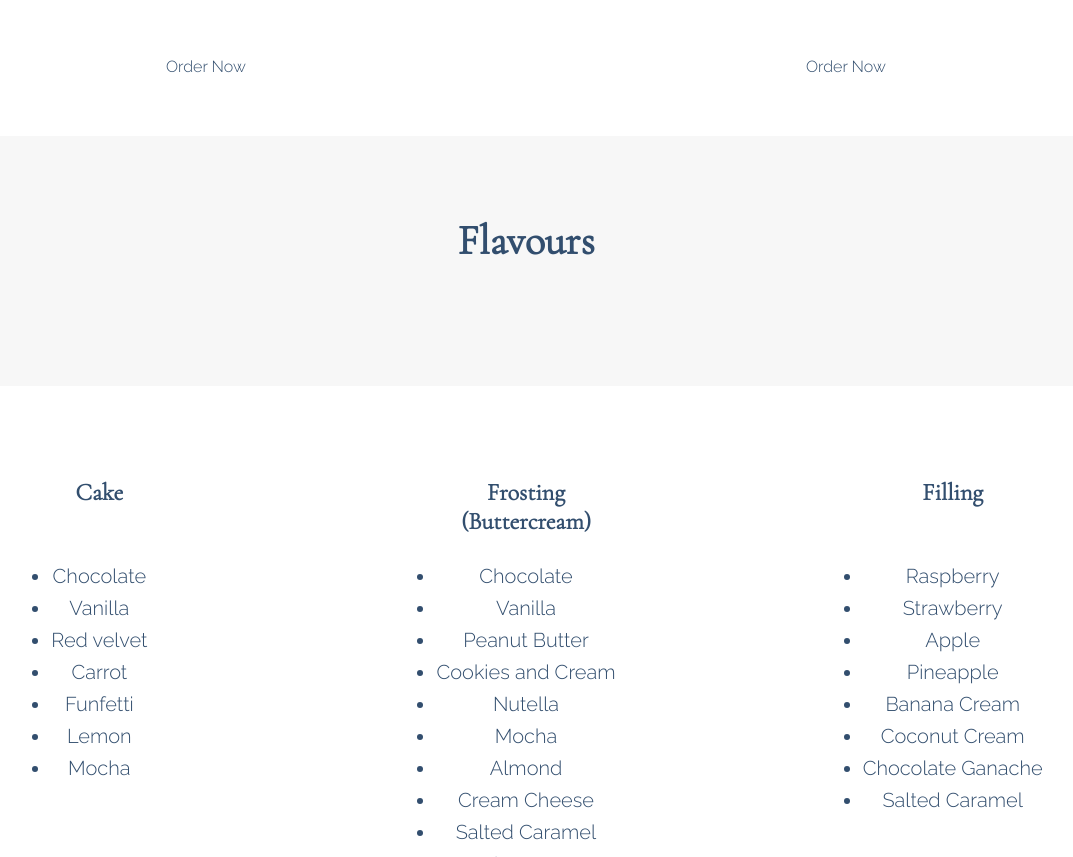
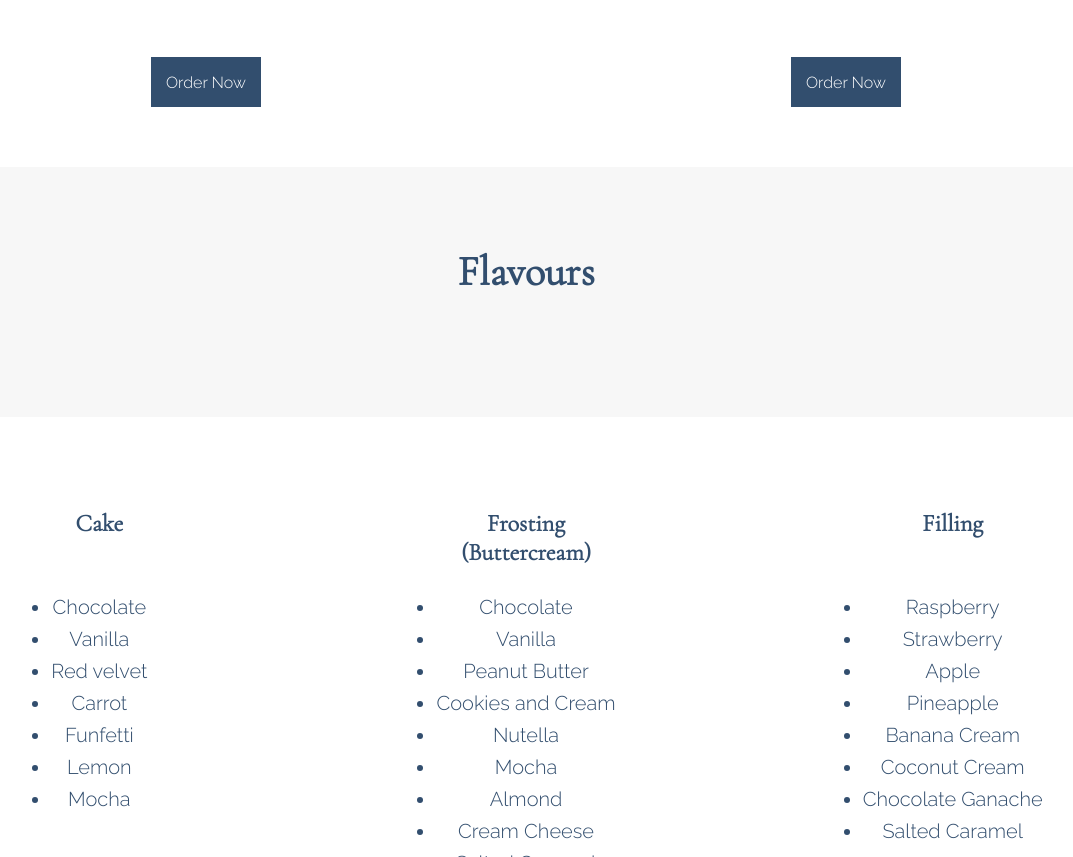
Before and after one commit to hannahnichol9/menu, a plain HTML site: page index.html in a window 1280 px wide. Shown: the part 1792-2649 px from the top of the page, without its empty margins (114-1187 px from the left). Drawn offline with Linux system fonts and the light colour scheme.

Commit message:
Remove redundant code, fix order buttons

```diff
--- a/css/main.css
+++ b/css/main.css
@@ -171,11 +171,6 @@ a:hover {
     column-gap: 30px;
 }
 
-#formSubmit {
-    width: 20%;
-    height: 40px;
-}
-
 .roundPhoto {
     object-fit: cover;
     border-radius: 50%;
@@ -258,3 +253,22 @@ a:hover {
     justify-content: flex-start;
     text-align: left;
 }
+
+.orderButton {
+    display: inline-block;
+    color: #ffffff;
+    border-radius: 0;
+    background-color: #324e6e;
+    border: none;
+    cursor: pointer;
+    width: 110px;
+    height: 50px;
+}
+
+.orderButton>div {
+    display: flex;
+    width: 100%;
+    height: 100%;
+    align-items: center;
+    justify-content: center;
+}
```
